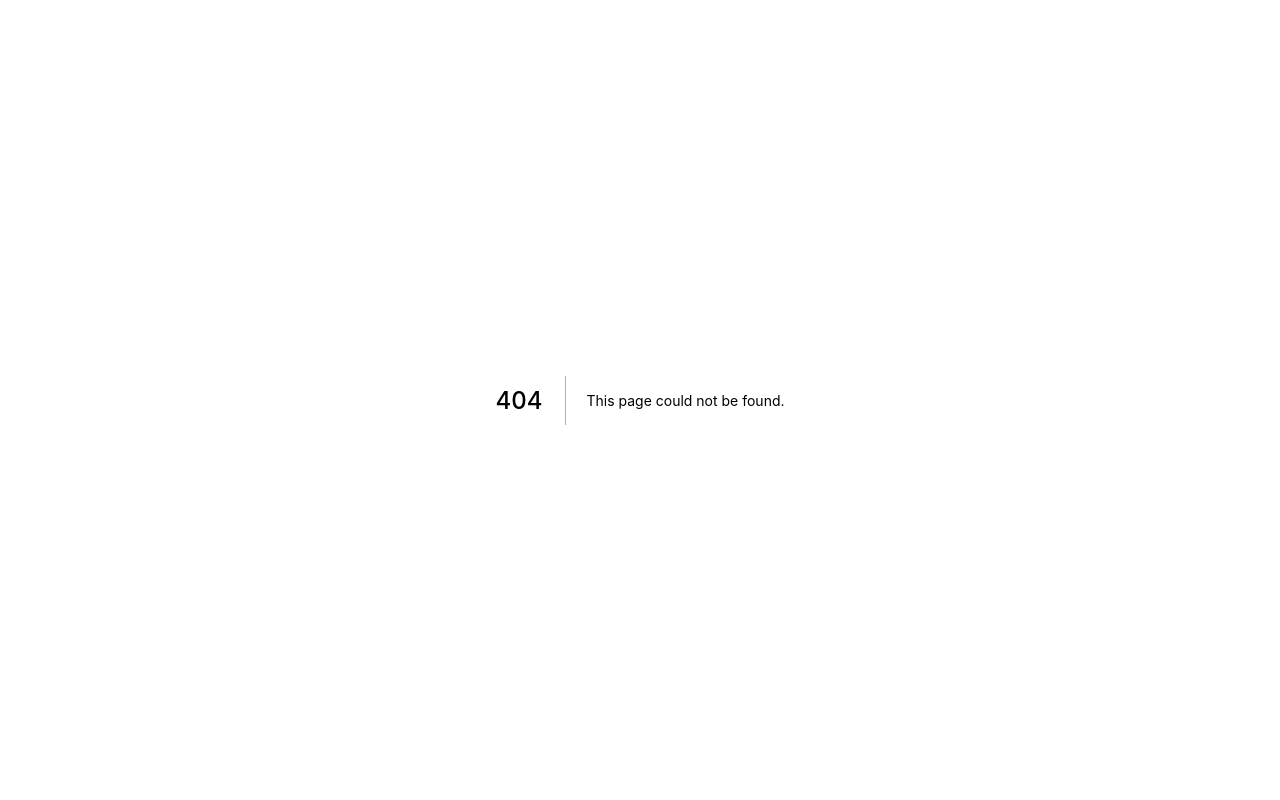
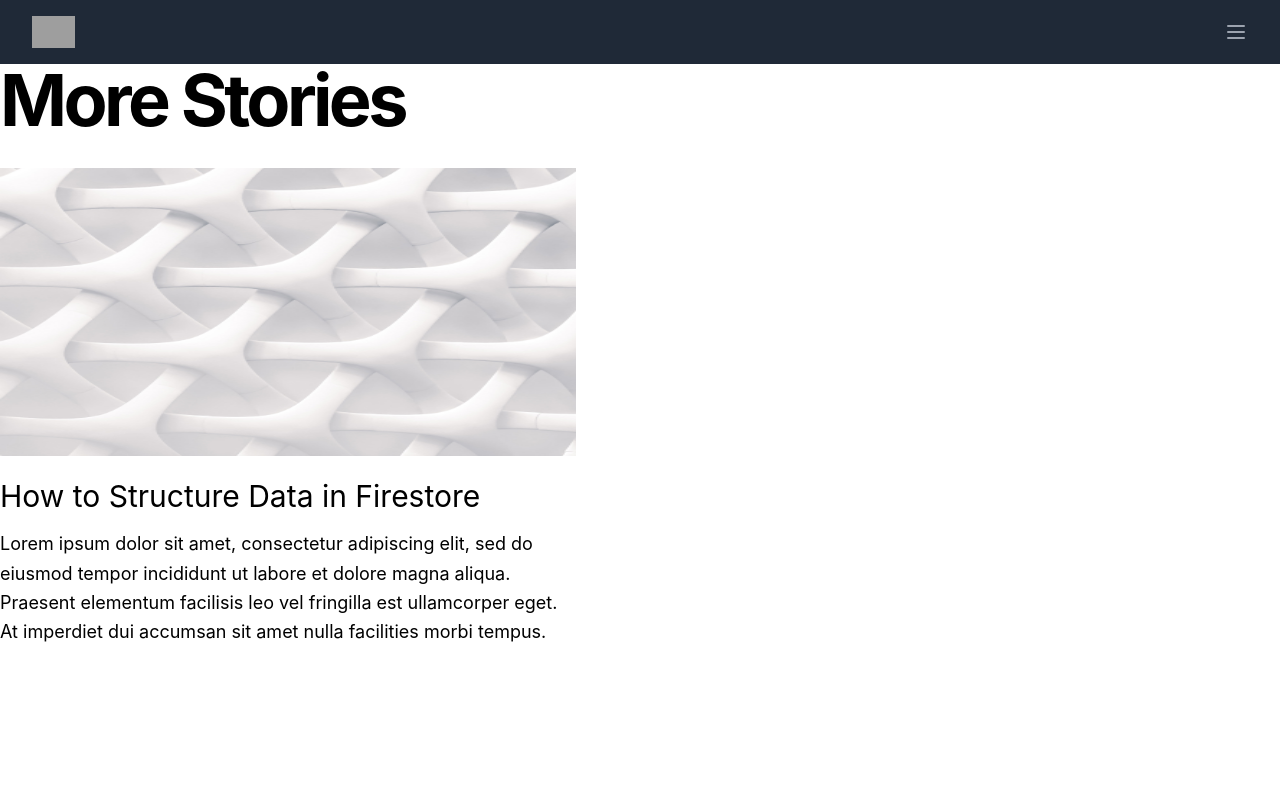
Before and after one commit to kennethfreeflow/next-portfolio, a Next.js app: page /projects in a window 1280 px wide. Before the commit this address had no page. Shown: the top 800 px of the page. Built offline with nearby package versions, Linux system fonts and the light colour scheme; grey boxes are pictures that could not be loaded.

Commit message:
Update projects page

```diff
--- /dev/null
+++ b/src/pages/projects/index.tsx
@@ -0,0 +1,41 @@
+import PostPreview from "../../components/PostPreview";
+import Layout from "../../layouts/Layout";
+import { getAllPosts } from "../../lib/nextjs";
+
+export default function Projects({ allPosts }: { allPosts: any }) {
+  return (
+    <Layout>
+      <section>
+        <h2 className="mb-8 text-6xl md:text-7xl font-bold tracking-tighter leading-tight">
+          More Stories
+        </h2>
+        <div className="grid grid-cols-1 md:grid-cols-2 md:gap-x-16 lg:gap-x-32 gap-y-20 md:gap-y-32 mb-32">
+          {allPosts.map((post: any) => (
+            <PostPreview
+              key={post.slug}
+              title={post.title}
+              coverImage={post.coverImage}
+              slug={post.slug}
+              excerpt={post.excerpt}
+            />
+          ))}
+        </div>
+      </section>
+    </Layout>
+  );
+}
+
+export async function getStaticProps() {
+  const allPosts = getAllPosts([
+    "title",
+    "date",
+    "slug",
+    "author",
+    "coverImage",
+    "excerpt",
+  ]);
+
+  return {
+    props: { allPosts },
+  };
+}
```
